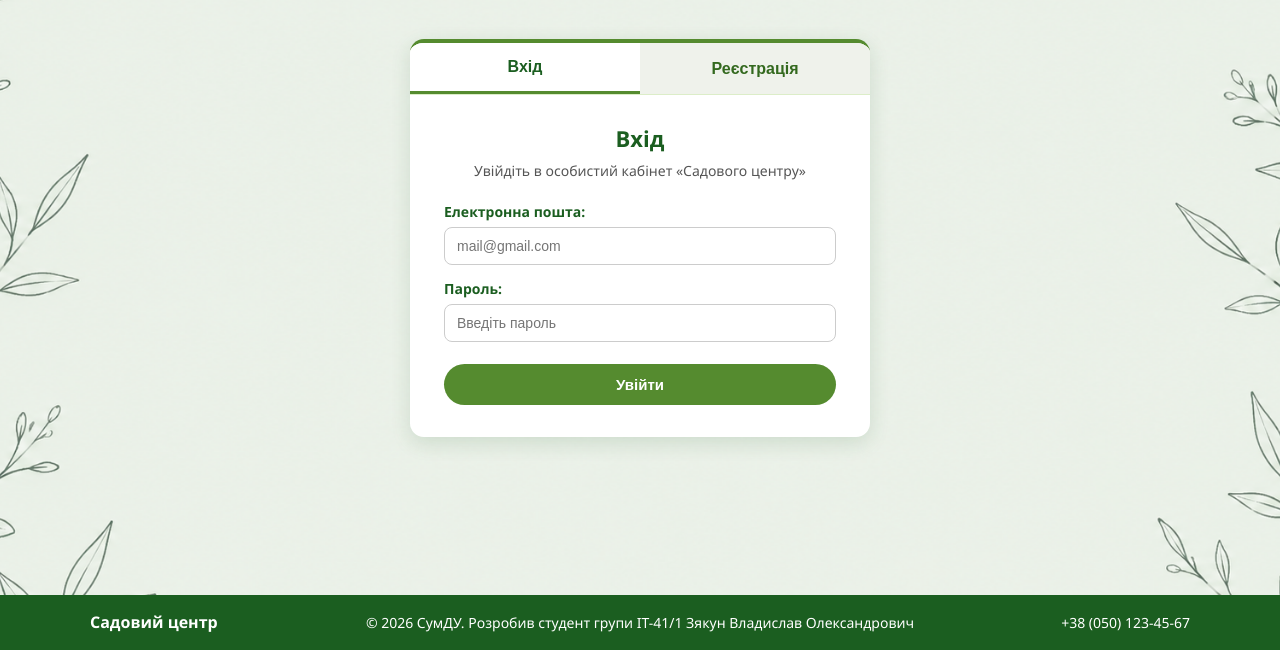
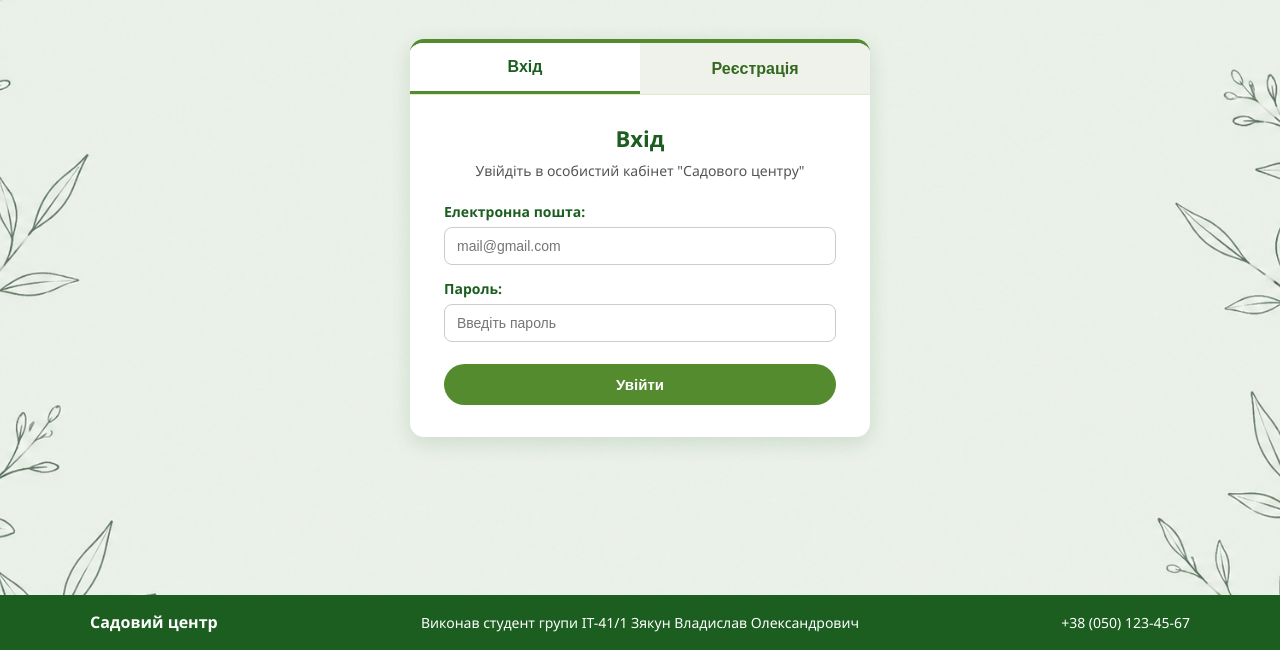
Before and after one commit to VladPw/Web_labs, a plain HTML site: page Kursova robota/auth.html in a window 1280 px wide. Shown: the part 150-800 px from the top of the page. Drawn offline with Linux system fonts and the light colour scheme.

Commit message:
Update auth.html

```diff
--- a/Kursova robota/auth.html
+++ b/Kursova robota/auth.html
@@ -2,7 +2,7 @@
 <html>
 <head>
     <meta charset="UTF-8">
-    <title>Садовий центр — Вхід та реєстрація</title>
+    <title>Садовий центр - Вхід та реєстрація</title>
     <link type="text/css" href="style.css" rel="stylesheet">
 </head>
 <body>
@@ -15,7 +15,6 @@
                 <a href="auth.html" class="account-log">Увійти / Реєстрація</a>
             </div>
         </div>
-
         <div class="menu">
             <ul id="nav">
                 <li>
@@ -35,86 +34,71 @@
                 <li><a href="about.html">Про нас</a></li>
             </ul>
         </div>
-
         <div class="content">
             <div class="login-box">
                 <div class="tabs">
                     <button id="btnL" class="tab tab-act" onclick="showTab(1)">Вхід</button>
                     <button id="btnR" class="tab" onclick="showTab(2)">Реєстрація</button>
                 </div>
-
                 <div id="blockL" class="form-block">
                     <h3>Вхід</h3>
-                    <p class="form-text">Увійдіть в особистий кабінет «Садового центру»</p>
-
+                    <p class="form-text">Увійдіть в особистий кабінет "Садового центру"</p>
                     <form name="loginForm" action="#" method="post" onsubmit="return validateL()">
                         <div class="form-row">
                             <label>Електронна пошта:</label>
                             <input type="text" id="loginEmail" name="email" placeholder="mail@gmail.com">
                             <span id="logemailf" class="err"></span>
                         </div>
-
                         <div class="form-row">
                             <label>Пароль:</label>
                             <input type="password" id="loginPassword" name="pass" placeholder="Введіть пароль">
                             <span id="logpassf" class="err"></span>
                         </div>
-
                         <input type="submit" value="Увійти" class="form-btn">
                     </form>
-
-
                 </div>
                 <div id="blockR" class="form-block" style="display: none;">
                     <h3>Реєстрація нового клієнта</h3>
                     <p class="form-text">Створіть акаунт для доступу до каталогу та замовлень</p>
-
                     <form name="regForm" action="#" method="post" onsubmit="return validateR()">
                         <div class="form-row">
                             <label>ПІБ:</label>
-                            <input type="text" id="regName" name="name" placeholder="Іванов Іван">
+                            <input type="text" id="regName" name="name">
                             <span id="namef" class="err"></span>
                         </div>
-
                         <div class="form-row">
                             <label>Електронна пошта:</label>
                             <input type="text" id="regEmail" name="email" placeholder="mail@gmail.com">
                             <span id="emailf" class="err"></span>
                         </div>
-
                         <div class="form-row">
                             <label>Телефон:</label>
                             <input type="text" id="regPhone" name="phone" placeholder="+380501234567">
                             <span id="phonef" class="err"></span>
                         </div>
-
                         <div class="form-row">
                             <label>Пароль:</label>
                             <input type="password" id="regPassword" name="pass" placeholder="Мінімум 6 символів">
                             <span id="passf" class="err"></span>
                         </div>
-
                         <div class="form-row">
                             <label>Повторіть пароль:</label>
                             <input type="password" id="regPassword2" name="pass2" placeholder="Повторіть пароль">
                             <span id="pass2f" class="err"></span>
                         </div>
-
                         <input type="submit" value="Створити акаунт" class="form-btn">
                     </form>
                 </div>
             </div>
         </div>
-
         <div class="footer">
             <div class="foot-box">
                 <div class="foot-l">Садовий центр</div>
-                <div class="foot-c">&copy; 2026 СумДУ. Розробив студент групи ІТ-41/1 Зякун Владислав Олександрович</div>
+                <div class="foot-c">Виконав студент групи ІТ-41/1 Зякун Владислав Олександрович</div>
                 <div class="foot-r">+38 (050) 123-45-67</div>
             </div>
         </div>
     </div>
-
     <script src="auth.js" charset="UTF-8"></script>
 </body>
 </html>
```
